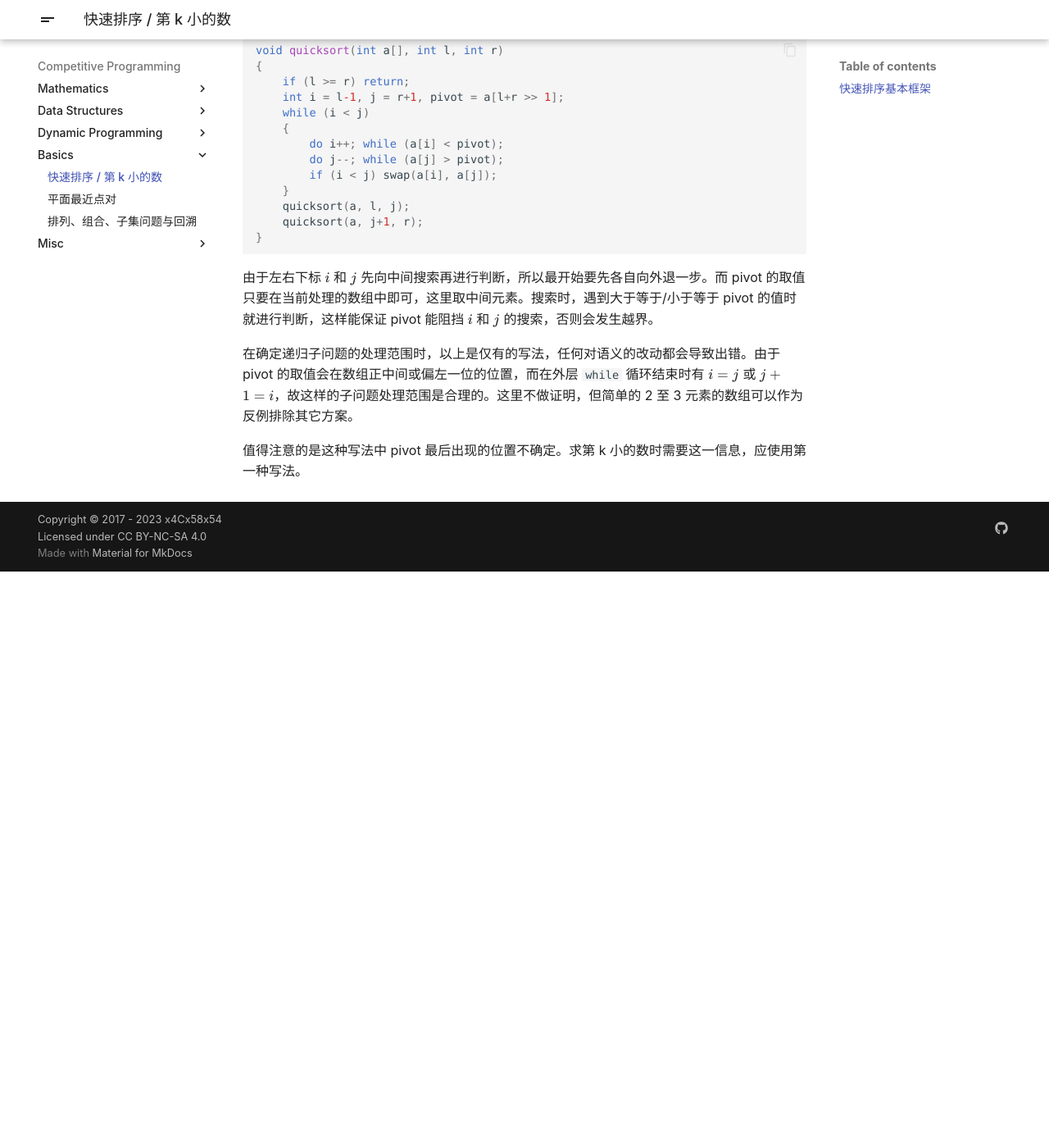
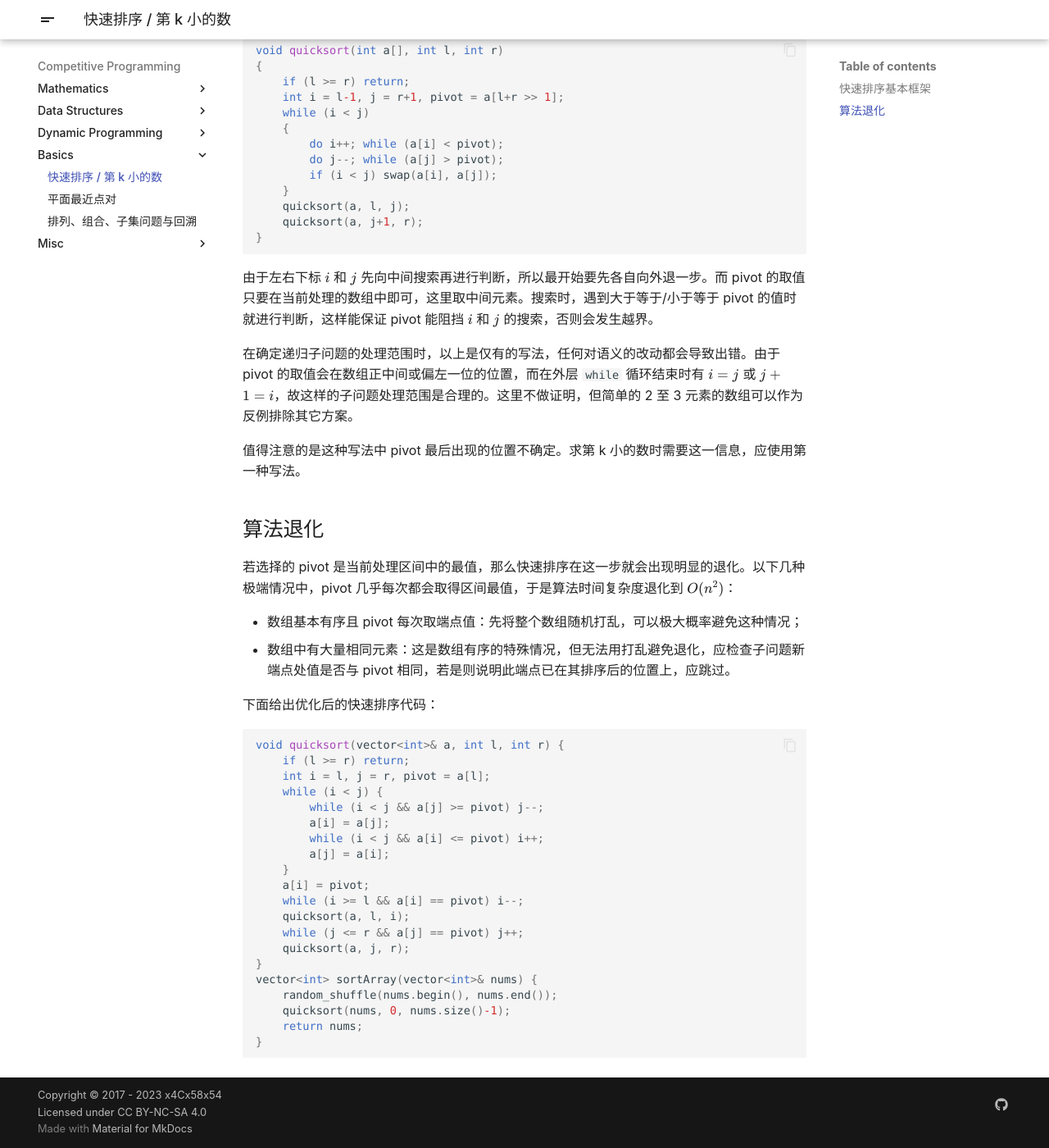
Before and after one commit to x4Cx58x54/writing, an MkDocs documentation site: the page built from docs/competitive-programming/quicksort.md, in a window 1280 px wide and 1400 px high, scrolled down 1064 px. Shown: the whole window at 82% size. Built offline with MkDocs 1.6.1 and Material for MkDocs 9.7.7, drawn with Linux system fonts in a browser that asks for light colours; before the commit the page ends 1761 px from its top, so only the background shows below that.

Commit message:
update quicksort optimized

````diff
--- a/docs/competitive-programming/quicksort.md
+++ b/docs/competitive-programming/quicksort.md
@@ -57,3 +57,35 @@ void quicksort(int a[], int l, int r)
 在确定递归子问题的处理范围时，以上是仅有的写法，任何对语义的改动都会导致出错。由于 pivot 的取值会在数组正中间或偏左一位的位置，而在外层 `while` 循环结束时有 $i = j$ 或 $j+1 = i$，故这样的子问题处理范围是合理的。这里不做证明，但简单的 2 至 3 元素的数组可以作为反例排除其它方案。
 
 值得注意的是这种写法中 pivot 最后出现的位置不确定。求第 k 小的数时需要这一信息，应使用第一种写法。
+
+## 算法退化
+
+若选择的 pivot 是当前处理区间中的最值，那么快速排序在这一步就会出现明显的退化。以下几种极端情况中，pivot 几乎每次都会取得区间最值，于是算法时间复杂度退化到 $O(n^2)$：
+
+* 数组基本有序且 pivot 每次取端点值：先将整个数组随机打乱，可以极大概率避免这种情况；
+* 数组中有大量相同元素：这是数组有序的特殊情况，但无法用打乱避免退化，应检查子问题新端点处值是否与 pivot 相同，若是则说明此端点已在其排序后的位置上，应跳过。
+
+下面给出优化后的快速排序代码：
+
+```cpp
+void quicksort(vector<int>& a, int l, int r) {
+    if (l >= r) return;
+    int i = l, j = r, pivot = a[l];
+    while (i < j) {
+        while (i < j && a[j] >= pivot) j--;
+        a[i] = a[j];
+        while (i < j && a[i] <= pivot) i++;
+        a[j] = a[i];
+    }
+    a[i] = pivot;
+    while (i >= l && a[i] == pivot) i--;
+    quicksort(a, l, i);
+    while (j <= r && a[j] == pivot) j++;
+    quicksort(a, j, r);
+}
+vector<int> sortArray(vector<int>& nums) {
+    random_shuffle(nums.begin(), nums.end());
+    quicksort(nums, 0, nums.size()-1);
+    return nums;
+}
+```
````
